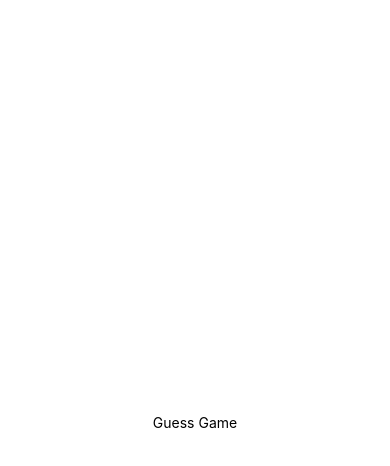
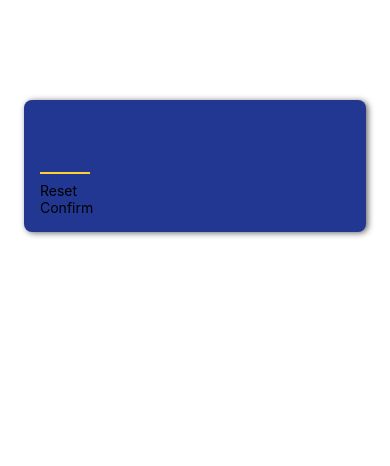
Before and after one commit to StanislavDitsan/GameApp, a React Native app: screen / in a window 390 px wide. Shown: the top 466 px of the page. Built offline with nearby package versions, Linux system fonts and the light colour scheme.

Commit message:
Set up custom components and styles

```diff
--- a/App.js
+++ b/App.js
@@ -1,20 +1,12 @@
-import { StatusBar } from 'expo-status-bar';
-import { StyleSheet, Text, View } from 'react-native';
+import { StyleSheet} from 'react-native';
+import StartGameScreen from "./screens/StartGameScreen";
+
+
 
 export default function App() {
   return (
-    <View style={styles.container}>
-      <Text>Guess Game</Text>
-      <StatusBar style="auto" />
-    </View>
+    <StartGameScreen />
   );
 }
 
-const styles = StyleSheet.create({
-  container: {
-    flex: 1,
-    backgroundColor: '#fff',
-    alignItems: 'center',
-    justifyContent: 'center',
-  },
-});
+const styles = StyleSheet.create({});
--- /dev/null
+++ b/components/PrimaryButton.js
@@ -0,0 +1,13 @@
+import { View, Text } from "react-native";
+
+function PrimaryButton({ children }) {
+    return (
+
+        <View View >
+            <Text>{children}</Text>
+        </View >
+    );
+}
+
+
+export default PrimaryButton;
--- a/package.json
+++ b/package.json
@@ -10,6 +10,7 @@
   },
   "dependencies": {
     "expo": "~50.0.14",
+    "expo-font": "^11.10.3",
     "expo-status-bar": "~1.11.1",
     "react": "18.2.0",
     "react-native": "0.73.6"
--- /dev/null
+++ b/screens/StartGameScreen.js
@@ -0,0 +1,44 @@
+import { TextInput, View, StyleSheet } from "react-native";
+import PrimaryButton from "../components/PrimaryButton";
+import * as Font from 'expo-font';
+
+function StartGameScreen() {
+    return (
+
+        <View style={styles.inputContainer}>
+            <TextInput style={styles.numberInput} maxLength={2}/>
+            <PrimaryButton>Reset</PrimaryButton>
+            <PrimaryButton>Confirm</PrimaryButton>
+        </View>
+    );
+};
+
+export default StartGameScreen;
+
+const styles = StyleSheet.create({
+
+    inputContainer: {
+        padding: 16,
+        marginTop: 100,
+        marginHorizontal: 24,
+        backgroundColor: '#223791',
+        borderRadius: 8,
+        elevation: 4, //Only for Android
+        shadowColor: 'black', //Ios
+        shadowOffset: {width: 2, height: 1},
+        shadowRadius: 6,
+        shadowOpacity: 0.6, // Ios end
+    },
+
+    numberInput: {
+        height: 50,
+        width: 50,
+        fontSize: 32,
+        borderBottomColor: '#ffd036',
+        borderBottomWidth:2,
+        color: '#ffd036',
+        marginVertical: 8,
+        textAlign: 'center',
+    }
+
+});
```
Also changed, not shown: screens/GameOverScreen.js (added), screens/GameScreen.js (added), 1 other file (tests, documents, lock files or other folders).
